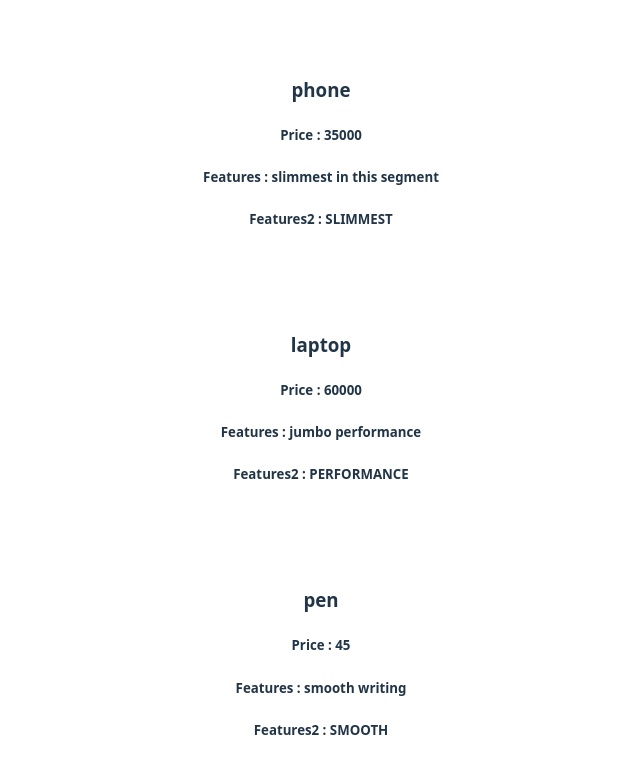
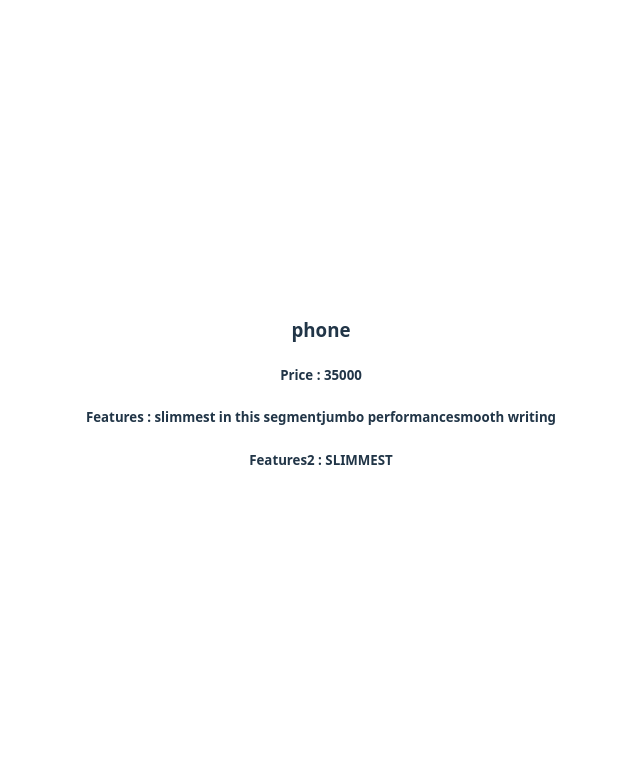
Before and after one commit to skharichandan/REACT-BASIC-, a React (Vite) app in the folder basic-react-app/: page / in a window 1280 px wide. Shown: the top 774 px of the page, without its empty margins (319-959 px from the left). Built offline with nearby package versions, Linux system fonts and the light colour scheme.

Commit message:
Passing Arrays to props - 2

```diff
--- a/basic-react-app/src/Product.jsx
+++ b/basic-react-app/src/Product.jsx
@@ -1,13 +1,13 @@
 import "./Product.css"
 
 function Product({title,price,features, features2}) {
-    // console.log(features);
+
     return (
         <div className="Product">
             <h3>{title}</h3>
             <h5>Price : {price}</h5>
             <h5>Features : {features}</h5>
-            <h5>Features2 : {features2}</h5>
+            <h5>Features2 : {features2.a}</h5>
         </div>
     );
 }
--- a/basic-react-app/src/ProductTab.jsx
+++ b/basic-react-app/src/ProductTab.jsx
@@ -2,12 +2,12 @@ import Product from "./Product"
 
 function ProductTab() {
     let options = ["slimmest in this segment","jumbo performance","smooth writing"];
-    let options2 = {a : "SLIMMEST" , b : "PERFORMANCE" , c : "SMOOTH"}
+
     return (
         <>
-        <Product title = "phone" price = {35000} features = {options[0]} features2 = {options2.a}/>
-        <Product title = "laptop" price = {60000} features = {options[1]} features2 = {options2.b}/>
-        <Product title = "pen" price = {45} features = {options[2]} features2 = {options2.c}/>
+        <Product title = "phone" price = {35000} features = {["slimmest in this segment","jumbo performance","smooth writing"]} features2 = {{a:"SLIMMEST",B:"PERFORMANCE",c:"SMOOTH"}}/>
+        {/* <Product title = "laptop" price = {60000} features = {options[1]} features2 = {options2}/> */}
+        {/* <Product title = "pen" price = {45} features = {options[2]} features2 = {options2}/> */}
         </>
     )
 }
```
